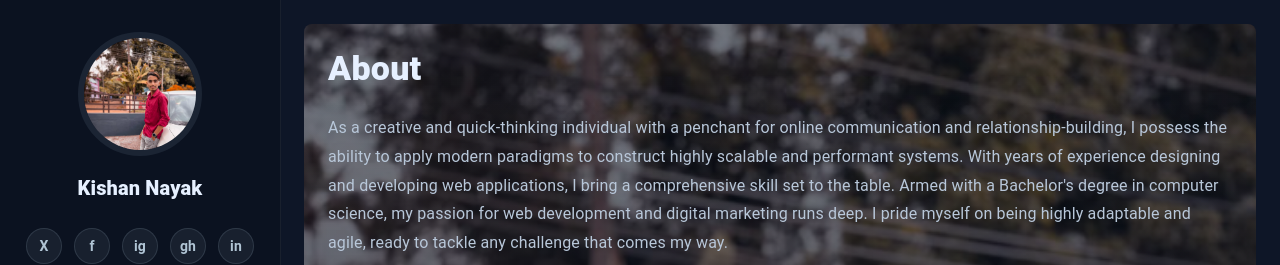
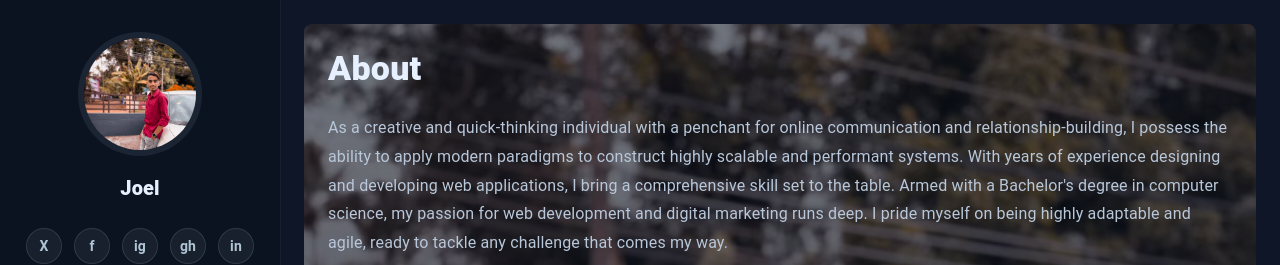
Before and after one commit to joelvalookaran/myportfolio, a React (Create React App) app: page / in a window 1280 px wide. Shown: the top 265 px of the page. Built offline with nearby package versions, Linux system fonts and the light colour scheme.

Commit message:
Update Drawer.js
Hhhh

```diff
--- a/src/components/Drawer.js
+++ b/src/components/Drawer.js
@@ -106,7 +106,7 @@ export default function Drawer({ onPageChange, currentPage }) {
             />
           </Box>
           <Typography variant="h6" sx={{ fontWeight: 800, color: '#e6f0ff', textAlign: 'center' }}>
-            Kishan Nayak
+            Joel
           </Typography>
 
           <Stack direction="row" spacing={1.5} sx={{ pt: 1 }}>
```
